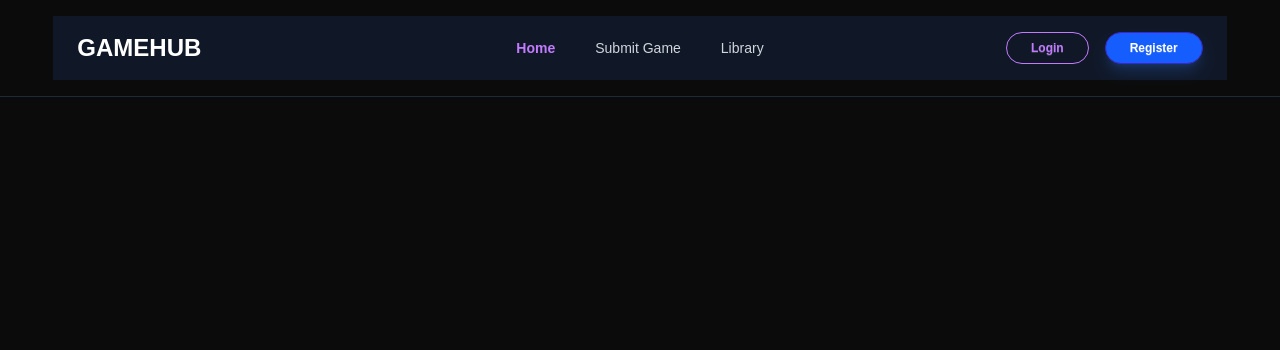
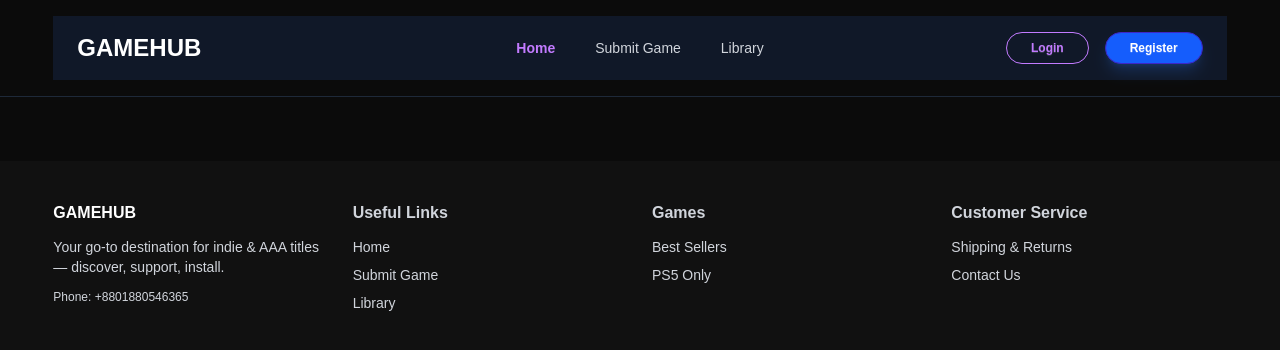
Before and after one commit to masum-75/game-hub, a React app: page / in a window 1280 px wide. Shown: the top 350 px of the page. Built offline with nearby package versions, Linux system fonts and the light colour scheme; no server answers; the HTML template or start-up script is replaced by a standard one.

Commit message:
add footer section

```diff
--- a/src/components/Footer.jsx
+++ b/src/components/Footer.jsx
@@ -1,9 +1,41 @@
-import React from 'react';
+import React from "react";
+import { Link } from "react-router";
 
 const Footer = () => {
   return (
-    <div>
+    <div className="bg-[#111] text-gray-300 py-10 cursor-pointer">
+      <div className="w-11/12 mx-auto grid grid-cols-1 md:grid-cols-4 gap-6">
+        <div>
+          <h3 className="font-bold text-white">GAMEHUB</h3>
+          <p className="text-sm mt-3">Your go-to destination for indie & AAA titles — discover, support, install.</p>
+          <p className="text-xs mt-3">Phone: +8801880546365</p>
+        </div>
 
+        <div>
+          <h4 className="font-semibold">Useful Links</h4>
+          <ul className="flex flex-col mt-3 space-y-2 text-sm">
+            <Link to="/">Home</Link>
+            <Link to="/submit">Submit Game</Link>
+            <Link to="/#library">Library</Link>
+          </ul>
+        </div>
+
+        <div>
+          <h4 className="font-semibold">Games</h4>
+          <ul className="mt-3 space-y-2 text-sm">
+            <li>Best Sellers</li>
+            <li>PS5 Only</li>
+          </ul>
+        </div>
+
+        <div>
+          <h4 className="font-semibold">Customer Service</h4>
+          <ul className="mt-3 space-y-2 text-sm">
+            <li>Shipping & Returns</li>
+            <li>Contact Us</li>
+          </ul>
+        </div>
+      </div>
     </div>
   );
 };
```
